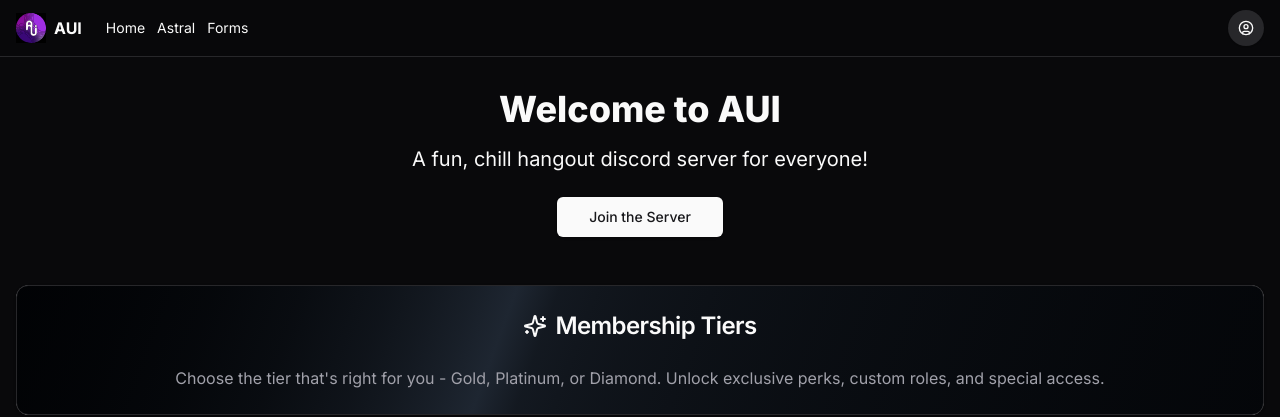
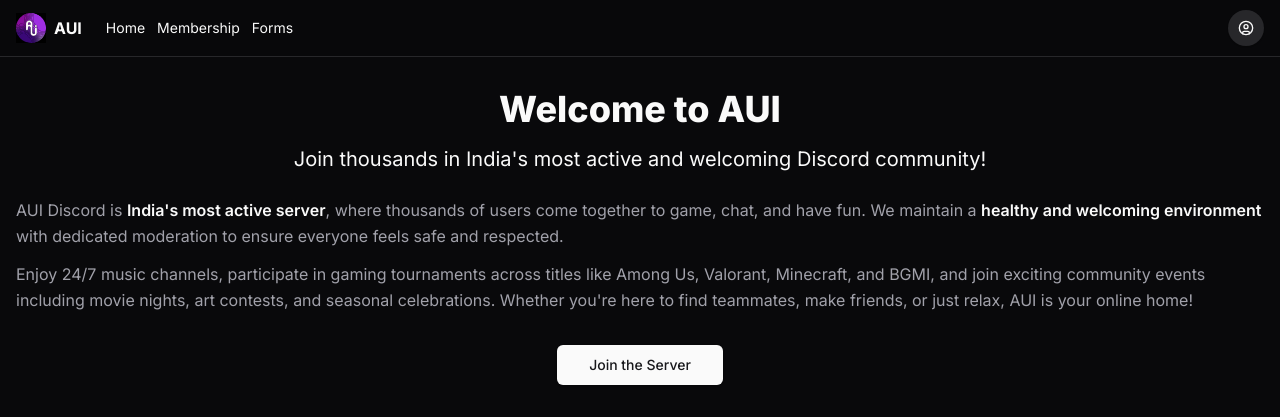
Before and after one commit to Kishore341507/aui, a Next.js app: page / in a window 1280 px wide. Shown: the top 417 px of the page. Built offline with nearby package versions, Linux system fonts and the light colour scheme; no server answers.

Commit message:
feat: update navigation and add membership page with pricing details

```diff
--- a/app/components/nav-bar.tsx
+++ b/app/components/nav-bar.tsx
@@ -23,7 +23,7 @@
           <nav className="ml-6 flex items-center gap-3 text-sm">
             {[
               { href: "/", label: "Home" },
-              { href: "/astral", label: "Astral" },
+              { href: "/membership", label: "Membership" },
               { href: "/forms", label: "Forms" },
             ].map(({ href, label }) => (
               <Link key={href} href={href} className="transition-colors hover:text-foreground/80">
--- a/app/page.tsx
+++ b/app/page.tsx
@@ -16,7 +16,18 @@
       <main className="container mx-auto px-4 py-8">
         <section className="text-center mb-12">
           <h2 className="text-4xl font-extrabold mb-4">Welcome to AUI</h2>
-          <p className="text-xl mb-6">A fun, chill hangout discord server for everyone!</p>
+            <p className="text-xl mb-6">Join thousands in India&apos;s most active and welcoming Discord community!</p>
+
+          <div className="max-w-7xl mx-auto mb-8 text-left space-y-3">
+            <p className="text-base leading-relaxed text-muted-foreground">
+              AUI Discord is <span className="font-semibold text-primary">India&apos;s most active server</span>, where thousands of users come together to game, chat, and have fun. We maintain a <span className="font-semibold text-primary">healthy and welcoming environment</span> with dedicated moderation to ensure everyone feels safe and respected.
+            </p>
+
+            <p className="text-base leading-relaxed text-muted-foreground">
+              Enjoy 24/7 music channels, participate in gaming tournaments across titles like Among Us, Valorant, Minecraft, and BGMI, and join exciting community events including movie nights, art contests, and seasonal celebrations. Whether you&apos;re here to find teammates, make friends, or just relax, AUI is your online home!
+            </p>
+          </div>
+
           <Button size="lg" asChild>
             <Link href="https://discord.gg/amongusindians" target="_blank">
               Join the Server
@@ -26,7 +37,7 @@
         </section>
 
         <section className="mb-12">
-          <Link href="/astral">
+          <Link href="/membership">
             <Card className="w-full animate-background-shine bg-white dark:bg-[linear-gradient(110deg,#000103,45%,#1e2631,55%,#000103)] bg-[length:200%_100%] transition-colors hover:shadow-lg">
               <CardHeader>
                 <CardTitle className="flex items-center justify-center text-2xl">
```
Also changed, not shown: app/membership/page.tsx (renamed from app/astral/page.tsx), public/robots.txt (added), 1 other file (tests, documents, lock files or other folders).
